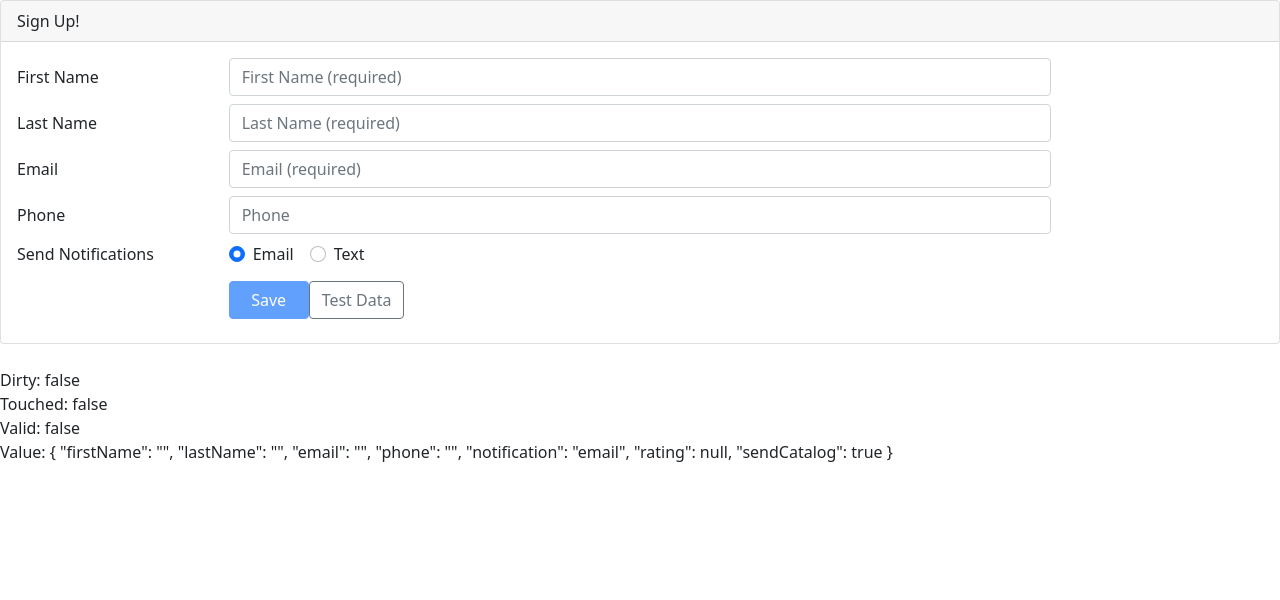
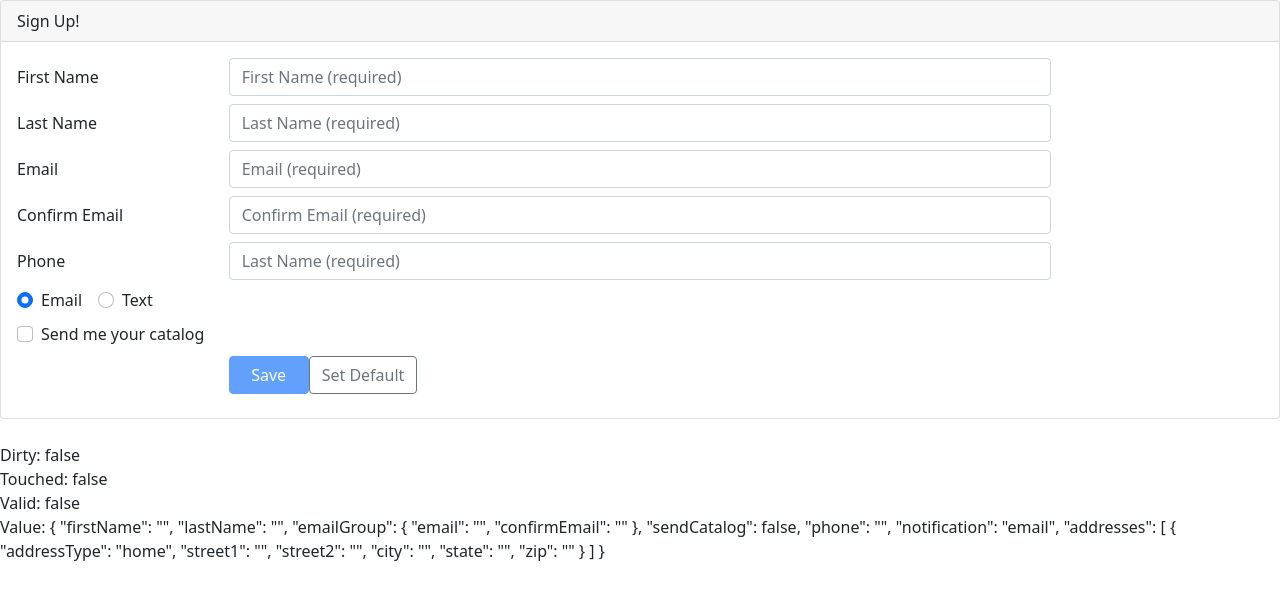
Before and after one commit to MeenalPreetLNG/ReactiveForms, an Angular app: page / in a window 1280 px wide. Shown: the top 600 px of the page. Built offline with nearby package versions, Linux system fonts and the light colour scheme.

Commit message:
Add file

```diff
--- a/src/app/customer/customer.component.html
+++ b/src/app/customer/customer.component.html
@@ -17,13 +17,18 @@
                  type="text"
                  placeholder="First Name (required)"
                  formControlName="firstName"
-                   [ngClass]="{'is-invalid': (customerForm.get('firstName').touched || customerForm.get('firstName').dirty) && !customerForm.get('firstName').valid }" />
+                 [ngClass]="{'is-invalid': (customerForm.get('firstName')?.touched ||
+                                            customerForm.get('firstName')?.dirty) &&
+                                           !customerForm.get('firstName')?.valid }" />
                                            <span class="invalid-feedback">
-              <span *ngIf="customerForm.get('firstName').errors?.required">
+                                            <span *ngIf="customerForm.get('firstName')?.errors?.required">
                                               Please enter your first name.
                                             </span>
-              <span *ngIf="customerForm.get('firstName').errors?.minlength">
+                                            <span *ngIf="customerForm.get('firstName')?.errors?.minlength">
                                               The first name must be longer than 3 characters.
+                                            </span>
+                                            <span *ngIf="customerForm.get('firstName')?.errors?.maxlength">
+                                              The first name not must be longer than 50 characters.
                                             </span>
                                           </span>
         </div>
@@ -38,18 +43,24 @@
                  type="text"
                  placeholder="Last Name (required)"
                  formControlName="lastName"
-                   [ngClass]="{'is-invalid': (customerForm.get('lastName').touched || customerForm.get('lastName').dirty) && !customerForm.get('lastName').valid }" />
+                 [ngClass]="{'is-invalid': (customerForm.get('lastName')?.touched ||
+                                            customerForm.get('lastName')?.dirty) &&
+                                           !customerForm.get('lastName')?.valid }" />
           <span class="invalid-feedback">
-              <span *ngIf="customerForm.get('lastName').errors?.required">
+            <span *ngIf="customerForm.get('lastName')?.errors?.required">
               Please enter your last name.
             </span>
-              <span *ngIf="customerForm.get('lastName').errors?.maxlength">
-                The last name must be less than 50 characters.
+           <span *ngIf="customerForm.get('lastName')?.errors?.minlength">
+              The last name must be longer than 3 characters.
+            </span>
+            <span *ngIf="customerForm.get('lastName')?.errors?.maxlength">
+              The last name must not be longer than 50 characters.
             </span>
           </span>
         </div>
       </div>
 
+      <div formGroupName="emailGroup">
         <div class="form-group row mb-2">
           <label class="col-md-2 col-form-label"
                  for="emailId">Email</label>
@@ -59,60 +70,80 @@
                    type="email"
                    placeholder="Email (required)"
                    formControlName="email"
-                   [ngClass]="{'is-invalid': (customerForm.get('email').touched || customerForm.get('email').dirty) && !customerForm.get('email').valid }" />
+                   [ngClass]="{'is-invalid': emailMessage}" />
             <span class="invalid-feedback">
-              <span *ngIf="customerForm.get('email').errors?.required">
+              {{ emailMessage }}
+            </span>
+          </div>
+      </div>
+
+        <div class="form-group row mb-2">
+          <label class="col-md-2 col-form-label"
+                 for="emailId">Confirm Email</label>
+          <div class="col-md-8">
+            <input class="form-control"
+                   id="emailId"
+                   type="email"
+                   placeholder="Confirm Email (required)"
+                   formControlName="confirmEmail"
+                   [ngClass]="{'is-invalid':customerForm.get('emailGroup')?.errors ||
+                                            ((customerForm.get('emailGroup.confirmEmail')?.touched ||
+                                            customerForm.get('emailGroup.confirmEmail')?.dirty) &&
+                                            !customerForm.get('emailGroup.confirmEmail')?.valid) }" />
+            <span class="invalid-feedback">
+              <span *ngIf="customerForm.get('emailGroup.confirmEmail')?.errors?.required">
                 Please enter your email address.
               </span>
-              <span *ngIf="customerForm.get('email').errors?.email">
-                Please enter a valid email address.
+              <span *ngIf="customerForm.get('emailGroup')?.errors?.match">
+                Email and Confirm should match.
+              </span>
+            </span>
+          </div>
+        </div>
+      </div>
+
+      <div class="form-group row mb-2">
+        <label class="col-md-2 col-form-label"
+               for="lastNameId">Phone</label>
+        <div class="col-md-8">
+          <input class="form-control"
+                 id="lastNameId"
+                 type="text"
+                 placeholder="Last Name (required)"
+                 formControlName="phone"
+                 [ngClass]="{'is-invalid': (customerForm.get('phone')?.touched ||
+                                            customerForm.get('phone')?.dirty) &&
+                                           !customerForm.get('phone')?.valid }" />
+          <span class="invalid-feedback">
+            <span *ngIf="customerForm.get('phone')?.errors?.required">
+              Please enter your phone.
             </span>
           </span>
         </div>
       </div>
 
       <div class="form-group row mb-2">
-          <label class="col-md-2 col-form-label"
-                 for="phoneId">Phone</label>
-          <div class="col-md-8">
-            <input class="form-control"
-                   id="phoneId"
-                   type="tel"
-                   placeholder="Phone"
-                   formControlName="phone"
-                   [ngClass]="{'is-invalid': !customerForm.get('phone').valid }" />
-            <span class="invalid-feedback">
-              <span *ngIf="customerForm.get('phone').errors?.required">
-                Please enter your phone number.
-              </span>
-            </span>
-          </div>
-        </div>
-
-        <div class="form-group row mb-2">
-          <label class="col-md-2 col-form-label pt-0">Send Notifications</label>
         <div class="col-md-8">
           <div class="form-check form-check-inline">
             <label class="form-check-label">
               <input class="form-check-input"
                     type="radio"
                     value="email"
-                       formControlName="notification"
-                       (click)="setNotification('email')">Email
+                    formControlName="notification"> Email
             </label>
           </div>
+
           <div class="form-check form-check-inline">
             <label class="form-check-label">
               <input class="form-check-input"
                     type="radio"
                     value="text"
-                       formControlName="notification"
-                       (click)="setNotification('text')">Text
+                    formControlName="notification"> Text
             </label>
           </div>
         </div>
       </div>
-<!--
+
       <div class="form-group row mb-2">
         <div class="col-md-8">
           <div class="form-check">
@@ -120,14 +151,18 @@
               <input class="form-check-input"
                      id="sendCatalogId"
                      type="checkbox"
-                       formControlName="email"
+                     formControlName="sendCatalog"
                      > Send me your catalog
             </label>
           </div>
         </div>
       </div>
 
-        <div *ngIf="customer.sendCatalog">
+      <div *ngIf="customerForm.get('sendCatalog')?.value">
+        <div formArrayName="addresses">
+
+          <div [formGroupName]="i"
+               *ngFor="let address of addresses.controls; let i=index">
             <div class="form-group row mb-2">
               <label class="col-md-2 col-form-label pt-0">Address Type</label>
               <div class="col-md-8">
@@ -137,8 +172,7 @@
                            id="addressType1Id"
                            type="radio"
                            value="home"
-                         [(ngModel)]="customer.addressType"
-                         name="addressType"> Home
+                           formControlName="addressType"> Home
                   </label>
                 </div>
                 <div class="form-check form-check-inline">
@@ -147,8 +181,7 @@
                            id="addressType1Id"
                            type="radio"
                            value="work"
-                         [(ngModel)]="customer.addressType"
-                         name="addressType"> Work
+                           formControlName="addressType"> Work
                   </label>
                 </div>
                 <div class="form-check form-check-inline">
@@ -157,8 +190,7 @@
                            id="addressType1Id"
                            type="radio"
                            value="other"
-                         [(ngModel)]="customer.addressType"
-                         name="addressType"> Other
+                           formControlName="addressType"> Other
                   </label>
                 </div>
               </div>
@@ -166,46 +198,44 @@
 
             <div class="form-group row mb-2">
               <label class="col-md-2 col-form-label"
-                   for="street1Id">Street Address 1</label>
+                     attr.for="{{'street1Id' + i}}">Street Address 1</label>
               <div class="col-md-8">
                 <input class="form-control"
-                     id="street1Id"
+                       id="{{ 'street1Id' + i }}"
                        type="text"
-                     placeholder="Street address"
-                     [(ngModel)]="customer.street1"
-                     name="street1">
+                       placeholder="Street address (required)"
+                       formControlName="street1"
+                      >
+
               </div>
             </div>
 
             <div class="form-group row mb-2">
               <label class="col-md-2 col-form-label"
-                   for="street2Id">Street Address 2</label>
+                     attr.for="{{'street2Id' + i}}">Street Address 2</label>
               <div class="col-md-8">
                 <input class="form-control"
-                     id="street2Id"
+                       id="{{'street2Id' + i}}"
                        type="text"
                        placeholder="Street address (second line)"
-                     [(ngModel)]="customer.street2"
-                     name="street2">
+                       formControlName="street2">
               </div>
             </div>
 
             <div class="form-group row mb-2">
               <label class="col-md-2 col-form-label"
-                   for="cityId">City, State, Zip Code</label>
+                     attr.for="{{'cityId' + i}}">City, State, Zip Code</label>
               <div class="col-md-3">
                 <input class="form-control"
-                     id="cityId"
+                       id="{{'cityId' + i}}"
                        type="text"
                        placeholder="City"
-                     [(ngModel)]="customer.city"
-                     name="city">
+                       formControlName="city">
               </div>
               <div class="col-md-3">
                 <select class="form-control"
-                      id="stateId"
-                      [(ngModel)]="customer.state"
-                      name="state">
+                        id="{{'stateId' + i}}"
+                        formControlName="state">
                   <option value=""
                           disabled
                           selected
@@ -222,17 +252,32 @@
               </div>
               <div class="col-md-2">
                 <input class="form-control"
-                     id="zipId"
+                       id="{{'zipId' + i}}"
                        type="number"
                        placeholder="Zip Code"
-                     [(ngModel)]="customer.zip"
-                     name="zip">
+                       formControlName="zip">
               </div>
             </div>
-        </div> -->
+          </div>
 
+        </div>
+        <div class="form-group row mb-2">
+          <div class="col-md-4">
+            <button class="btn btn-outline-primary"
+                    type="button"
+                    [title]="addresses.valid ? 'Add another mailing address' : 'Disabled until the existing address data is valid'"
+                    [disabled]="!addresses.valid"
+                    (click)="addAddress()">
+              Add Another Address
+            </button>
+          </div>
+        </div>
+      </div>
       <div class="form-group row mb-2">
         <div class="offset-md-2 col-md-4">
+
+
+
           <button class="btn btn-primary mr-3"
                   type="submit"
                   style="width:80px"
@@ -240,8 +285,11 @@
                   [disabled]="!customerForm.valid">
             Save
           </button>
-            <button class="btn btn-outline-secondary" type="button" (click)='populateTestData()'>
-              Test Data
+
+          <button class="btn btn-outline-secondary"
+                  type="button"
+                  (click)="populateTestData()">
+          Set Default
           </button>
         </div>
       </div>
--- a/src/app/customer/customer.component.ts
+++ b/src/app/customer/customer.component.ts
@@ -1,7 +1,21 @@
 import { Component, OnInit } from '@angular/core';
-import { Customer } from './customer';
-import { FormGroup ,FormBuilder, Validators} from '@angular/forms';
+import { FormGroup, FormBuilder, Validators, AbstractControl, FormArray } from '@angular/forms';
+import { debounceTime } from 'rxjs/operators';
 
+function emailMatchers(c: AbstractControl): {[key: string]: boolean} | null {
+  const emailControl = c.get('email');
+  const confirmControl = c.get('confirmEmail');
+
+  if(emailControl?.pristine || confirmControl?.pristine){
+    return null;
+  }
+
+  if(emailControl?.value === confirmControl?.value){
+    return null;
+  }
+
+  return { 'match': true };
+}
 
 @Component({
   selector: 'app-customer',
@@ -10,21 +24,55 @@ import { FormGroup ,FormBuilder, Validators} from '@angular/forms';
 })
 export class CustomerComponent implements OnInit {
   customerForm!: FormGroup;
+  emailMessage: string = "";
 //  customer = new Customer();
 
-  constructor(private fb : FormBuilder) { }
+private validationMessages : {[key:string]: string}  = {
+  required: 'Please enter your email address.',
+  email: 'Please enter a valid email address.'
+};
+
+get addresses(): FormArray{
+  return <FormArray>this.customerForm.get('addresses');
+}
+
+  constructor(private fb: FormBuilder) { }
 
   ngOnInit(): void {
-    this.customerForm = this.fb.group({
-      firstName: ['', [Validators.required, Validators.minLength(3)]],
-      lastName: ['', [Validators.required, Validators.maxLength(50)]],
-      email :['',[Validators.required,Validators.email]],
-      phone:'',
-      notification :'email',
-      rating :null,
-      sendCatalog:true
+    this.customerForm =  this.fb.group({
+      firstName: ['',[
+        Validators.required,
+        Validators.minLength(3),
+        Validators.maxLength(50)
+      ]],
+      lastName: ['', [
+        Validators.required,
+        Validators.minLength(3),
+        Validators.maxLength(50)
+      ]],
+      emailGroup: this.fb.group({
+        email: ['',[
+          Validators.required,
+          Validators.email]],
+          confirmEmail: ['',Validators.required]
+      }, {validator: emailMatchers}),
+      sendCatalog: false,
+      phone: '',
+      notification: 'email',
+      addresses: this.fb.array([ this.buildAddress()])
     });
 
+    this.customerForm.get('notification')?.valueChanges.subscribe(
+      value => this.setNotification(value)
+    );
+
+
+    const emailControl =  this.customerForm.get('emailGroup.email');
+    emailControl?.valueChanges.pipe(
+      debounceTime(1000)
+    ).subscribe(
+      value => this.setMessage(emailControl)
+    );
   }
 
   save(): void {
@@ -32,23 +80,49 @@ export class CustomerComponent implements OnInit {
     console.log('Saved: ' + JSON.stringify(this.customerForm?.value));
   }
 
-  populateTestData() :void{
+  populateTestData(){
     this.customerForm.patchValue({
-      firstName :'mahima',
-      lastName :'mr',
-      // email :'mahima.mr@gmail.com',
-      sendCatalog:true
-    });
+      firstName: 'Jack',
+      lastName: 'Harness',
+   //   email: 'jack@torchwood.com',
+      sendCatalog: false
+    })
   }
 
-  setNotification(notifyVia: string): void {
+
+  setNotification(notifyVia: string): void{
+    console.log("Notify Via : " + notifyVia  )
     const phoneControl = this.customerForm.get('phone');
-    if (notifyVia === 'text') {
+    if(notifyVia === 'text'){
       phoneControl?.setValidators(Validators.required);
-    } else {
+    }else{
       phoneControl?.clearValidators();
     }
+
     phoneControl?.updateValueAndValidity();
   }
 
+  setMessage(c: AbstractControl): void{
+    this.emailMessage = '';
+    if((c.touched || c.dirty) && c.errors){
+      this.emailMessage = Object.keys(c.errors).map(
+        key => this.validationMessages[key]).join(' ');
+    }
+  }
+
+  buildAddress(): FormGroup{
+    return this.fb.group({
+      addressType: 'home',
+      street1: '',
+      street2: '',
+      city: '',
+      state: '',
+      zip: ''
+    })
+  }
+
+  addAddress(): void{
+    this.addresses.push(this.buildAddress());
+  }
+
 }
```
Lines whose indentation alone changed are shown as unchanged.
